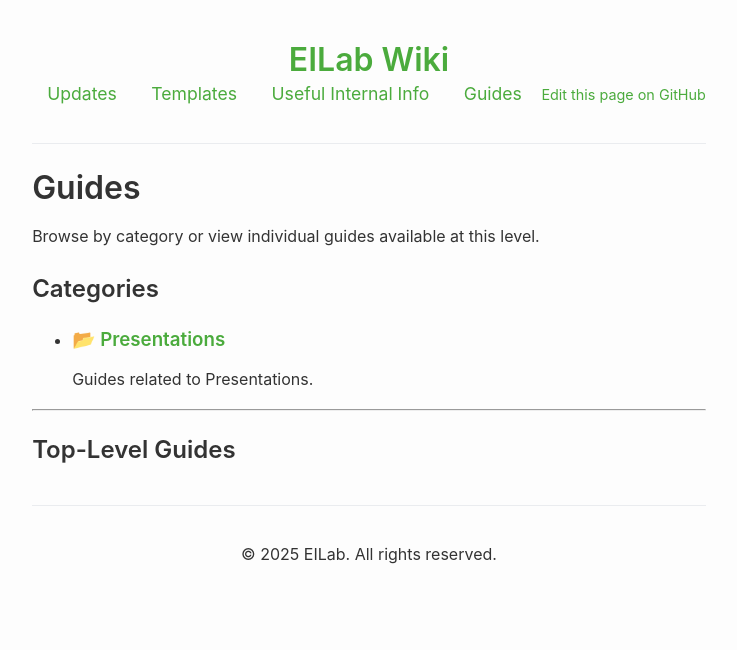
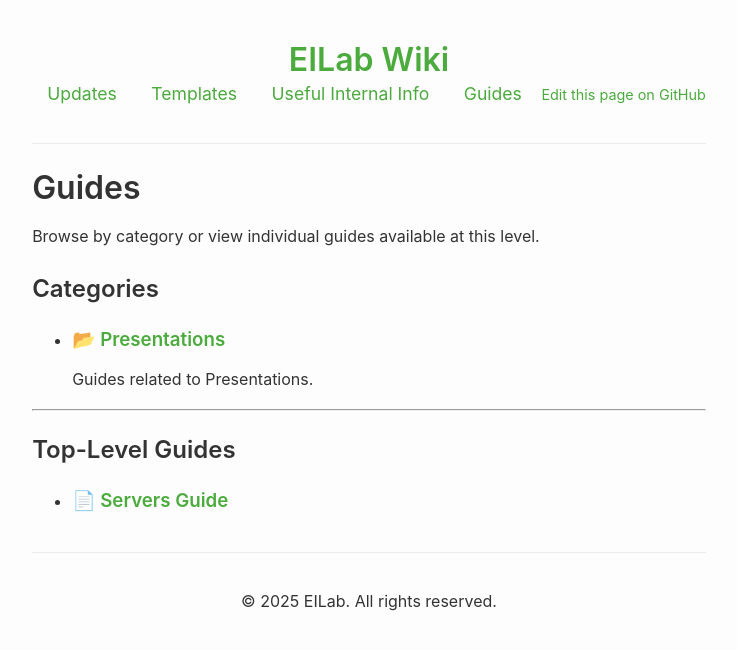
Before and after one commit to cadoraghese/demo_wiki_eilab, a Jekyll site: the page built from Guides/index.md, in a window 1280 px wide. Shown: the top 650 px of the page, without its empty margins (271-1008 px from the left). Built offline with Jekyll 4.4.1, drawn with Linux system fonts in a browser that asks for light colours.

Commit message:
Update servers.md

```diff
--- a/Guides/servers.md
+++ b/Guides/servers.md
@@ -1 +1,6 @@
+---
+layout: default
+title: Servers Guide
+---
+
 Guide for the usage of servers to be defined at a later date
```
